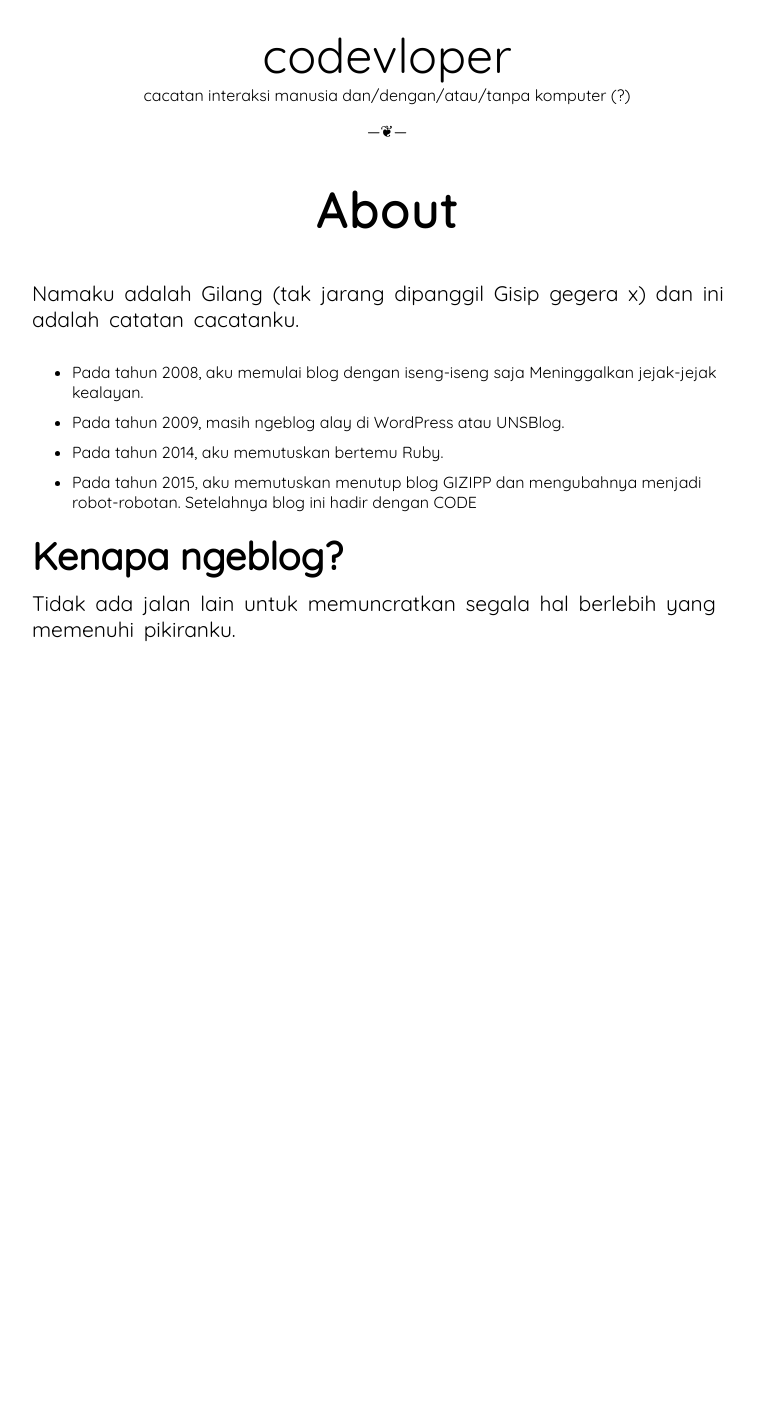
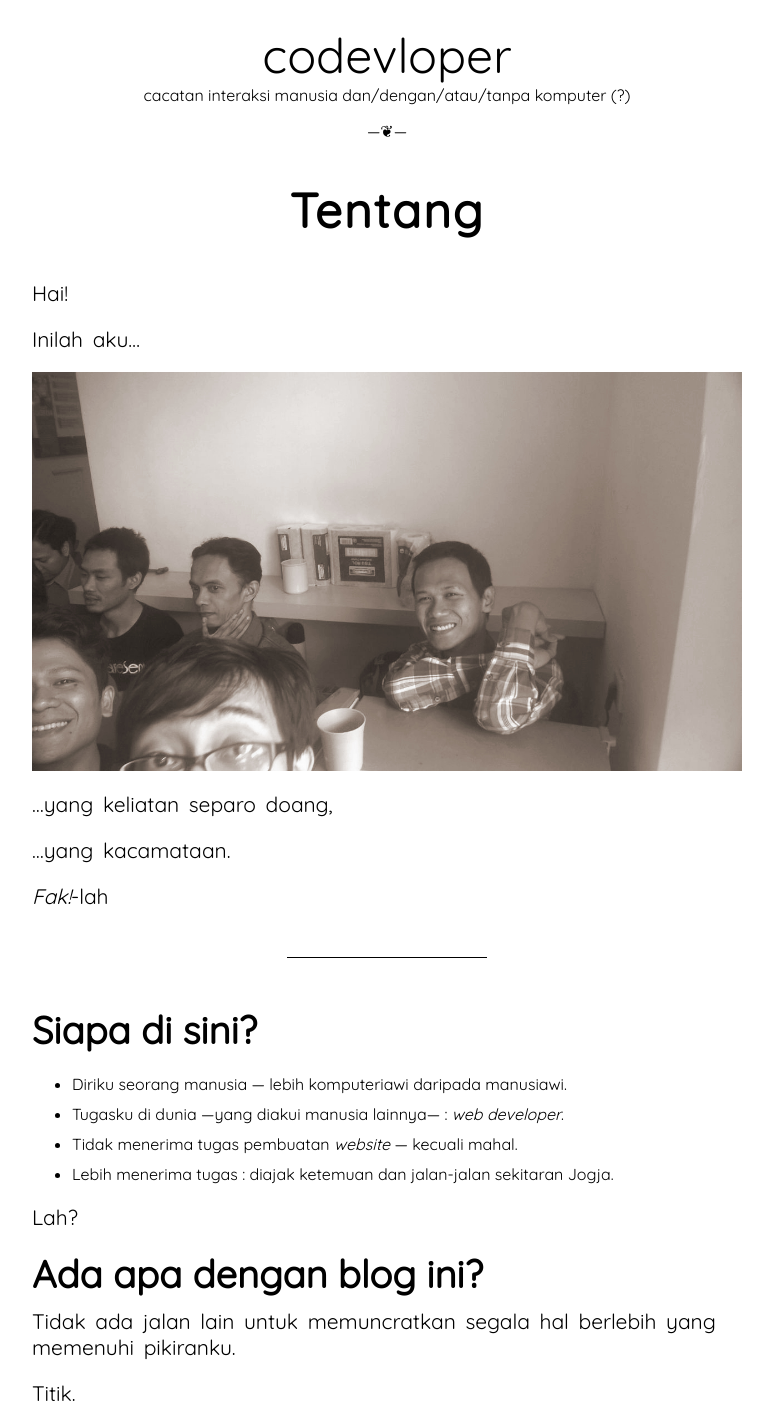
Before and after one commit to gizipp/blogspot, a Jekyll site: the page built from about.md, in a window 1280 px wide. Shown: the whole page, without its empty margins (253-1026 px from the left). Built offline with Jekyll 4.4.1, drawn with Linux system fonts in a browser that asks for light colours; before the commit the page ends 925 px from its top, so only the background shows below that.

Commit message:
adjust about

```diff
--- a/about.md
+++ b/about.md
@@ -1,16 +1,35 @@
 ---
 layout: page
-title: About
+title: Tentang
 permalink: /about/
 ---
 
-Namaku adalah Gilang (tak jarang dipanggil Gisip gegera x) dan ini adalah catatan cacatanku.
 
-- Pada tahun 2008, aku memulai blog dengan iseng-iseng saja Meninggalkan jejak-jejak kealayan.
-- Pada tahun 2009, masih ngeblog alay di WordPress atau UNSBlog.
-- Pada tahun 2014, aku memutuskan bertemu Ruby.
-- Pada tahun 2015, aku memutuskan menutup blog GIZIPP dan mengubahnya menjadi robot-robotan. Setelahnya blog ini hadir dengan CODE
+Hai!
 
-##Kenapa ngeblog?
+Inilah aku...
+
+![Aku](/assets/site/aku.jpg)
+
+...yang keliatan separo doang,
+
+...yang kacamataan.
+
+*Fak!*-lah
+
+***
+
+##Siapa di sini?
+
+- Diriku seorang manusia --- lebih komputeriawi daripada manusiawi.
+- Tugasku di dunia ---yang diakui manusia lainnya--- : *web developer*.
+- Tidak menerima tugas pembuatan *website* --- kecuali mahal.
+- Lebih menerima tugas : diajak ketemuan dan jalan-jalan sekitaran Jogja.
+
+Lah?
+
+##Ada apa dengan blog ini?
 
 Tidak ada jalan lain untuk memuncratkan segala hal berlebih yang memenuhi pikiranku.
+
+Titik.
```
Also changed, not shown: assets/site/aku.jpg (added).
